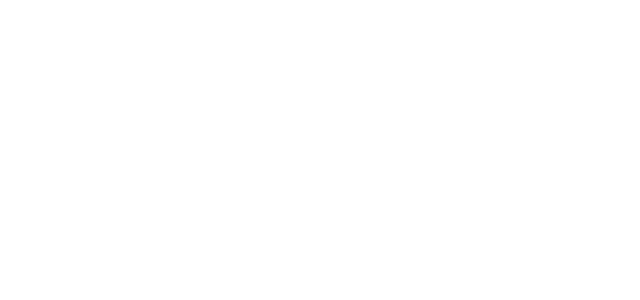
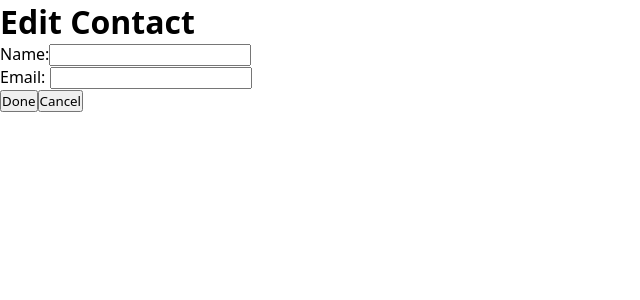
Before and after one commit to Chidolue/Contact-Manager, a React (Vite) app in the folder contact-manager-app/: page /edit in a window 1280 px wide. Before the commit this address had no page. Shown: the top 300 px of the page, without its empty margins (0-640 px from the left). Built offline with nearby package versions, Linux system fonts and the light colour scheme.

Commit message:
Edit Page Updated

```diff
--- a/contact-manager-app/src/App.jsx
+++ b/contact-manager-app/src/App.jsx
@@ -1,5 +1,6 @@
 import ContactList from "./pages/ContactList";
 import AddContact from "./pages/AddContact";
+import EditPage from "./pages/EditPage";
 
 import { useState } from "react";
 import { useEffect } from "react";
@@ -36,6 +37,8 @@ export default function App() {
 				<Route path="/" element={<ContactList contacts={contacts} onDelete={deleteContact}/>}></Route>
 
 				<Route path="/add" element={<AddContact setContacts={setContacts}/>}></Route>
+
+				<Route path="/edit" element={<EditPage/>}></Route>
 			</Routes>
 		</>
 	)
--- a/contact-manager-app/src/components/ContactCard.jsx
+++ b/contact-manager-app/src/components/ContactCard.jsx
@@ -1,4 +1,8 @@
+import { useNavigate } from "react-router-dom"
+
 export default function ContactCard({ contact, onDelete }) {
+    const navigate = useNavigate();
+
     return(
         <>
         <div className="contact">
@@ -15,7 +19,7 @@ export default function ContactCard({ contact, onDelete }) {
                     </svg>
                 </span>
 
-                <span className="edit">
+                <span className="edit" onClick={() => navigate("/edit")}>
                     <svg  xmlns="http://www.w3.org/2000/svg" width="24" height="24"
                     fill="currentColor" viewBox="0 0 24 24" >
                     <path d="M5 21h14c1.1 0 2-.9 2-2v-7h-2v7H5V5h7V3H5c-1.1 0-2 .9-2 2v14c0 1.1.9 2 2 2"></path><path d="M7 13v3c0 .55.45 1 1 1h3c.27 0 .52-.11.71-.29l9-9a.996.996 0 0 0 0-1.41l-3-3a.996.996 0 0 0-1.41 0l-9.01 8.99A1 1 0 0 0 7 13m10-7.59L18.59 7 17.5 8.09 15.91 6.5zm-8 8 5.5-5.5 1.59 1.59-5.5 5.5H9z"></path>
--- a/contact-manager-app/src/pages/AddContact.jsx
+++ b/contact-manager-app/src/pages/AddContact.jsx
@@ -6,8 +6,15 @@ export default function AddContact({setContacts}) {
     const [name, setName] = useState("");
     const [email, setEmail] = useState("");
 
+    const navigate = useNavigate();
+
     function add(e) {
         e.preventDefault();
+
+        if (!name.trim() || !email.trim()) {
+            alert("Enter Name and Email");
+            return;
+        }
 
         if (!email.endsWith("@gmail.com")) {
             alert("Enter a valid Gmail Address");
@@ -20,11 +27,6 @@ export default function AddContact({setContacts}) {
 
         setName("");
         setEmail("");
-    }
-
-    const navigate = useNavigate();
-
-    function toHome() {
         navigate("/");
     }
 
@@ -43,7 +45,7 @@ export default function AddContact({setContacts}) {
                     <input type="text" name="email" placeholder="Email" value={email} onChange={e => setEmail(e.target.value)} required/>
                 </div>
 
-                <button onClick={toHome}>Add</button> <br /><br />
+                <button>Add</button> <br /><br />
             </form>
         </div>
     )
--- a/contact-manager-app/src/pages/ContactList.jsx
+++ b/contact-manager-app/src/pages/ContactList.jsx
@@ -12,9 +12,11 @@ export default function ContactList({contacts, onDelete}) {
     return(
         <div>
             <h2 style={{marginLeft: "1rem"}}>Contacts</h2>
+
             {contacts.map((contact) => (
                 <ContactCard key={contact.id} contact={contact} onDelete={onDelete}/>
             ))}
+
             <button onClick={toAdd} className="add" >Add Contact</button>
         </div>
     )
--- /dev/null
+++ b/contact-manager-app/src/pages/EditPage.jsx
@@ -0,0 +1,29 @@
+import { useState } from "react";
+
+export default function EditPage() {
+    const [name, setName] = useState("");
+
+    function test() {
+        setName("Yo");
+    }
+    return (
+        <>
+            <h1>Edit Contact</h1>
+
+            <form>
+                <div>
+                    <label>Name:</label>
+                    <input type="text" name="name" value={name} onChange={(e) => setName(e.target.value)} required/>
+                </div>
+
+                <div className="email">
+                    <label>Email: </label>
+                    <input type="text" name="email" required/>
+                </div>
+
+                <button onClick={test}>Done</button>
+                <button>Cancel</button>
+            </form>
+        </>
+    )
+}
```
